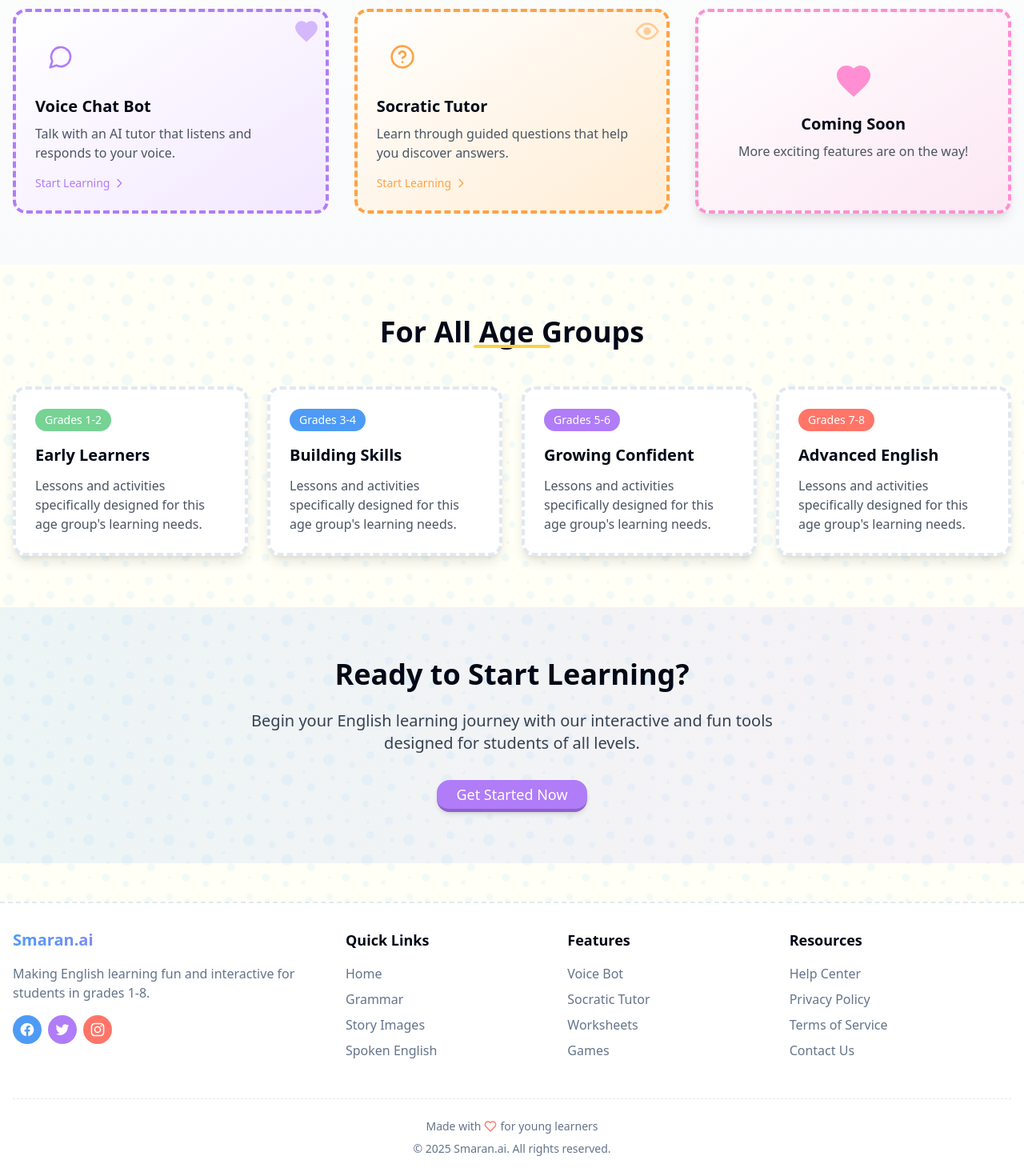
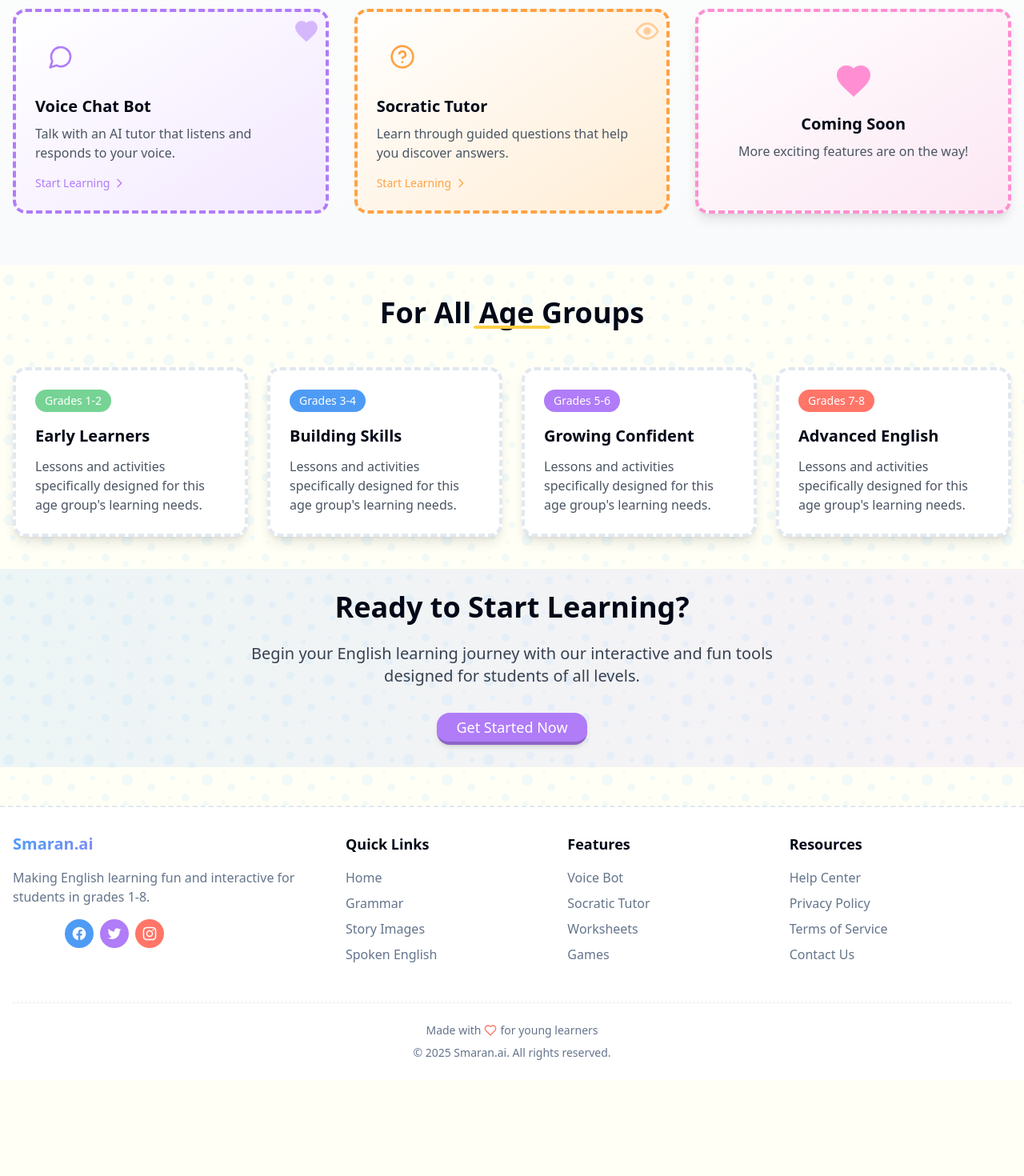
Before and after one commit to Ayanparmar101/smaranai-81, a React (Vite) app: page / in a window 1280 px wide. Shown: the part 961-2431 px from the top of the page at 80% size. After the commit the page ends 2311 px from the top, so only its background shows below. Built offline with nearby package versions, Linux system fonts and the light colour scheme; no server answers.

Commit message:
Visual edit in Lovable
Edited UI in Lovable

```diff
--- a/src/components/Footer.tsx
+++ b/src/components/Footer.tsx
@@ -1,11 +1,8 @@
-
 import React from 'react';
 import { Link } from 'react-router-dom';
 import { Heart } from 'lucide-react';
-
 const Footer: React.FC = () => {
-  return (
-    <footer className="bg-card text-card-foreground mt-12 border-t-2 border-dashed border-border pt-8 pb-6">
+  return <footer className="bg-card text-card-foreground mt-12 border-t-2 border-dashed border-border pt-8 pb-6 px-0 py-[36px] my-0">
       <div className="container mx-auto px-4">
         <div className="flex flex-wrap">
           <div className="w-full md:w-4/12 mb-8 md:mb-0">
@@ -15,7 +12,7 @@ const Footer: React.FC = () => {
             <p className="text-muted-foreground mb-4">
               Making English learning fun and interactive for students in grades 1-8.
             </p>
-            <div className="flex space-x-2">
+            <div className="flex space-x-2 px-[65px]">
               <a href="#" className="bg-kid-blue hover:bg-blue-600 text-white p-2 rounded-full">
                 <svg className="w-5 h-5" fill="currentColor" viewBox="0 0 24 24" aria-hidden="true">
                   <path fillRule="evenodd" d="M22 12c0-5.523-4.477-10-10-10S2 6.477 2 12c0 4.991 3.657 9.128 8.438 9.878v-6.987h-2.54V12h2.54V9.797c0-2.506 1.492-3.89 3.777-3.89 1.094 0 2.238.195 2.238.195v2.46h-1.26c-1.243 0-1.63.771-1.63 1.562V12h2.773l-.443 2.89h-2.33v6.988C18.343 21.128 22 16.991 22 12z" clipRule="evenodd"></path>
@@ -102,8 +99,6 @@ const Footer: React.FC = () => {
           </p>
         </div>
       </div>
-    </footer>
-  );
+    </footer>;
 };
-
 export default Footer;
--- a/src/pages/Index.tsx
+++ b/src/pages/Index.tsx
@@ -86,7 +86,7 @@ const Index = () => {
         </section>
 
         {/* Age Groups Section */}
-        <section className="py-16">
+        <section className="px-0 py-[40px]">
           <div className="container mx-auto px-4">
             <h2 className="section-title">For All Age Groups</h2>
             <div className="grid grid-cols-1 md:grid-cols-4 gap-6 mt-12">
@@ -120,8 +120,8 @@ const Index = () => {
         </section>
 
         {/* Call to Action */}
-        <section className="py-16 bg-gradient-to-r from-kid-blue/10 to-kid-purple/10">
-          <div className="container mx-auto px-4 text-center">
+        <section className="bg-gradient-to-r from-kid-blue/10 to-kid-purple/10 px-0 my-0 py-[28px] mx-0">
+          <div className="container mx-auto text-center py-0 px-[16px]">
             <h2 className="text-3xl md:text-4xl font-bold mb-6">Ready to Start Learning?</h2>
             <p className="text-xl text-gray-700 mb-8 max-w-2xl mx-auto">
               Begin your English learning journey with our interactive and fun tools designed for students of all levels.
```
